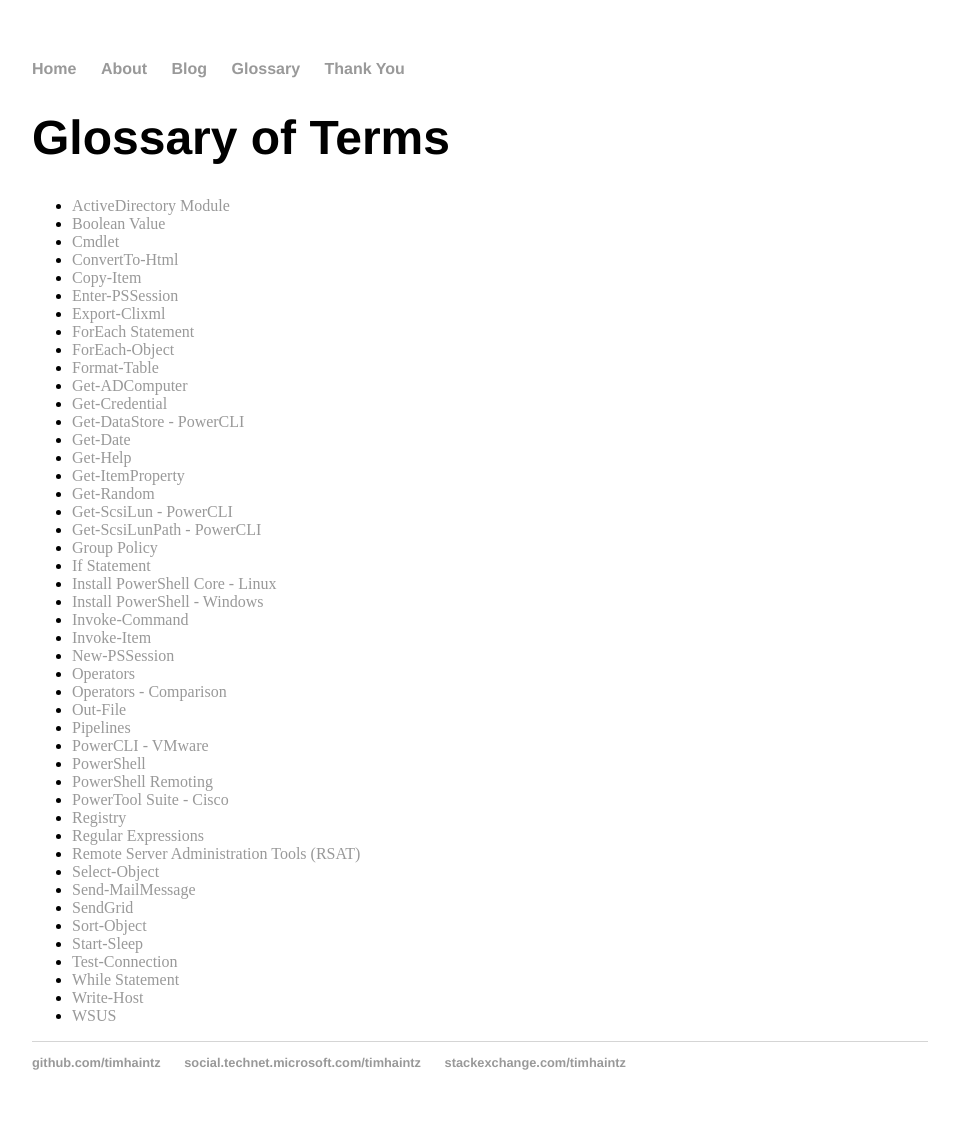
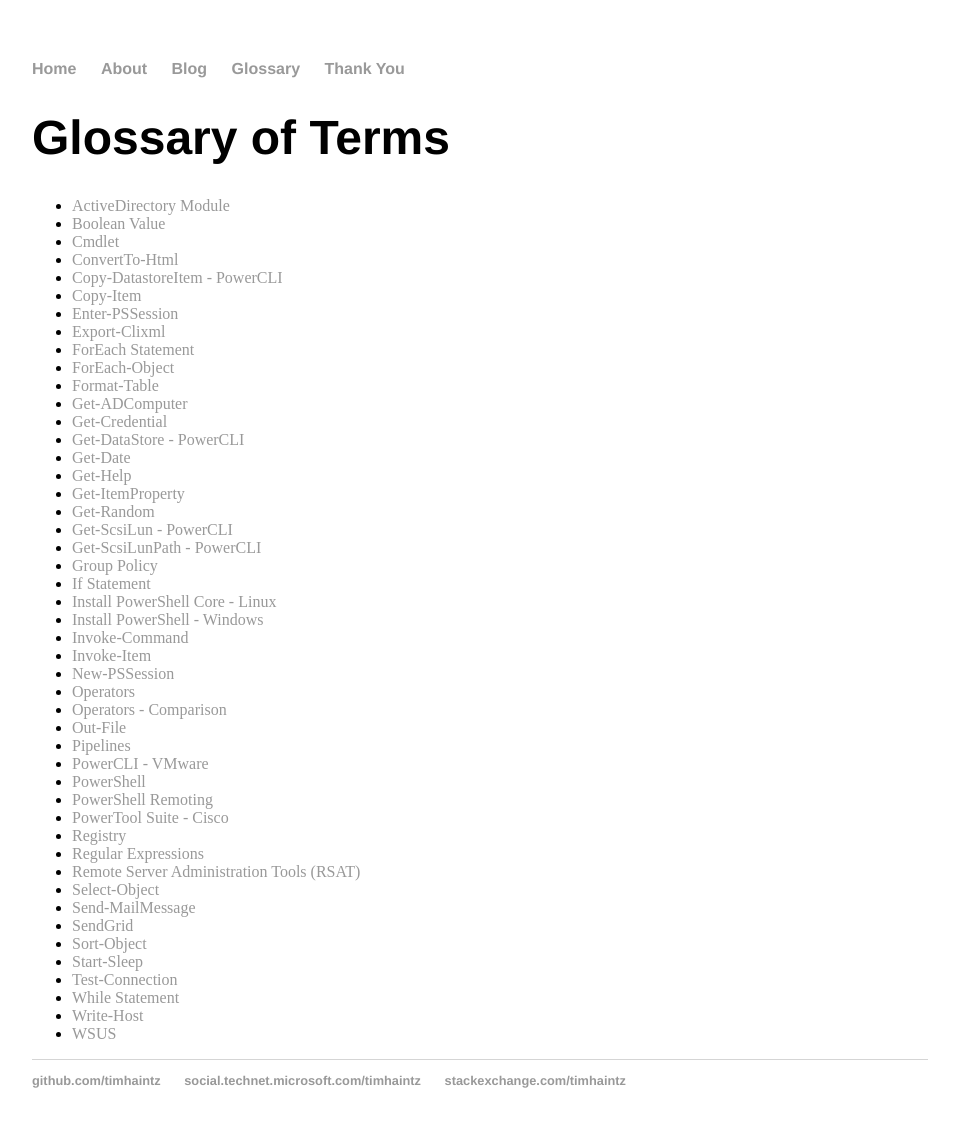
Before and after one commit to timhaintz/timhaintz.github.io, a Jekyll site: the page built from glossary/index.md, in a window 1280 px wide. Shown: the whole page, without its empty margins (160-1119 px from the left). Built offline with Jekyll 4.4.1, drawn with Linux system fonts in a browser that asks for light colours.

Commit message:
Update index.md

```diff
--- a/glossary/index.md
+++ b/glossary/index.md
@@ -9,6 +9,7 @@
 * [Boolean Value](https://blogs.msdn.microsoft.com/powershell/2006/12/24/boolean-values-and-operators/)
 * [Cmdlet](https://msdn.microsoft.com/en-us/library/ms714395(v=vs.85).aspx)
 * [ConvertTo-Html](https://docs.microsoft.com/en-us/powershell/module/microsoft.powershell.utility/convertto-html?view=powershell-6)
+* [Copy-DatastoreItem - PowerCLI](https://code.vmware.com/docs/6702/cmdlet-reference#/doc/Copy-DatastoreItem.html)
 * [Copy-Item](https://docs.microsoft.com/en-us/powershell/module/microsoft.powershell.management/copy-item?view=powershell-6)
 * [Enter-PSSession](https://docs.microsoft.com/en-us/powershell/module/microsoft.powershell.core/enter-pssession?view=powershell-6)
 * [Export-Clixml](https://docs.microsoft.com/en-us/powershell/module/microsoft.powershell.utility/export-clixml?view=powershell-6)
```
